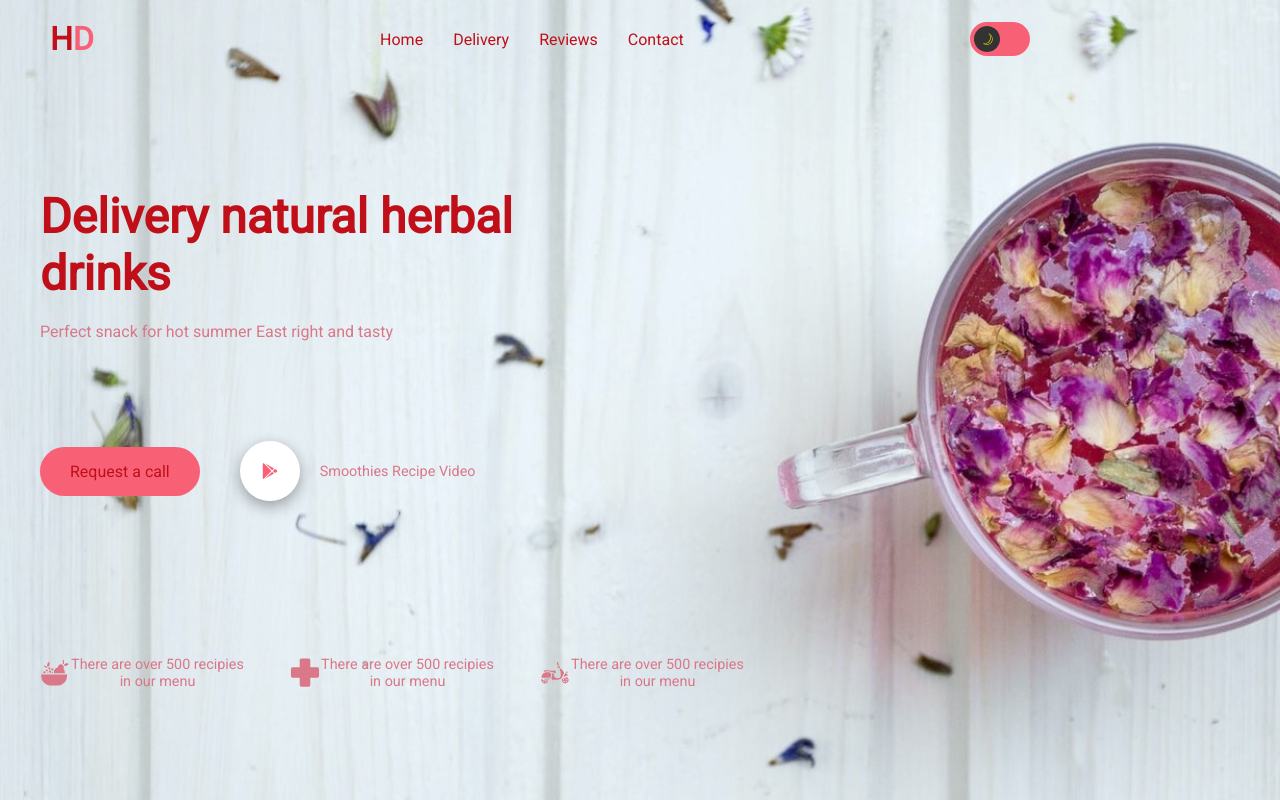
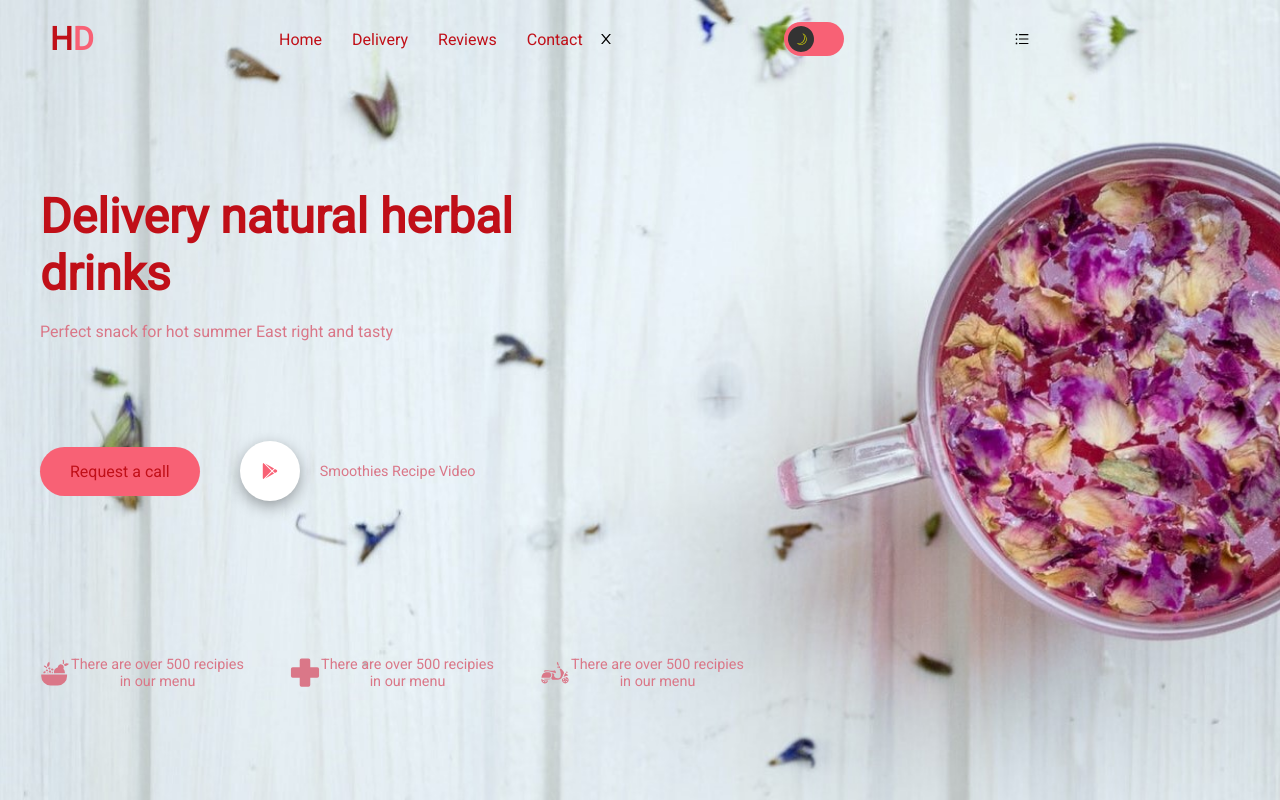
Before and after one commit to ddepu11/darkmode-herbal-drinks-react-app, a React (Create React App) app: page / in a window 1280 px wide. Built offline with nearby package versions, Linux system fonts and the light colour scheme.

Commit message:
style for mobile view

```diff
--- a/src/App.js
+++ b/src/App.js
@@ -1,8 +1,10 @@
 import "./App.css";
 import { FaGooglePlay } from "react-icons/fa";
 import { GiFruitBowl, GiScooter, GiHealthNormal } from "react-icons/gi";
-
+import { AiOutlineClose, AiOutlineBars } from "react-icons/ai";
+import { useRef } from "react";
 function App() {
+  const sideBarRef = useRef();
   const handleChange = (e) => {
     const classes = document.documentElement.classList;
     console.log(classes.contains("light-theme"));
@@ -19,6 +21,10 @@ function App() {
     }
   };
 
+  const handleMenu = () => {
+    sideBarRef.current.classList.toggle("show-sidebar");
+  };
+
   return (
     <div className="container">
       <nav className="flex navbar">
@@ -26,7 +32,7 @@ function App() {
           <span>H</span>
           <span>D</span>
         </div>
-        <ul className="flex ul">
+        <ul className="flex ul" ref={sideBarRef}>
           <li>
             <a href="/">Home</a>
           </li>
@@ -42,11 +48,14 @@ function App() {
           <li>
             <a href="/c">Contact</a>
           </li>
+          <AiOutlineClose className="close" onClick={handleMenu} />
         </ul>
+
         <label className="switch">
           <input type="checkbox" className="toggle" onChange={handleChange} />
           <span className="slider round"></span>
         </label>
+        <AiOutlineBars className="menu-bar" onClick={handleMenu} />
       </nav>
 
       <main className="hero">
```
